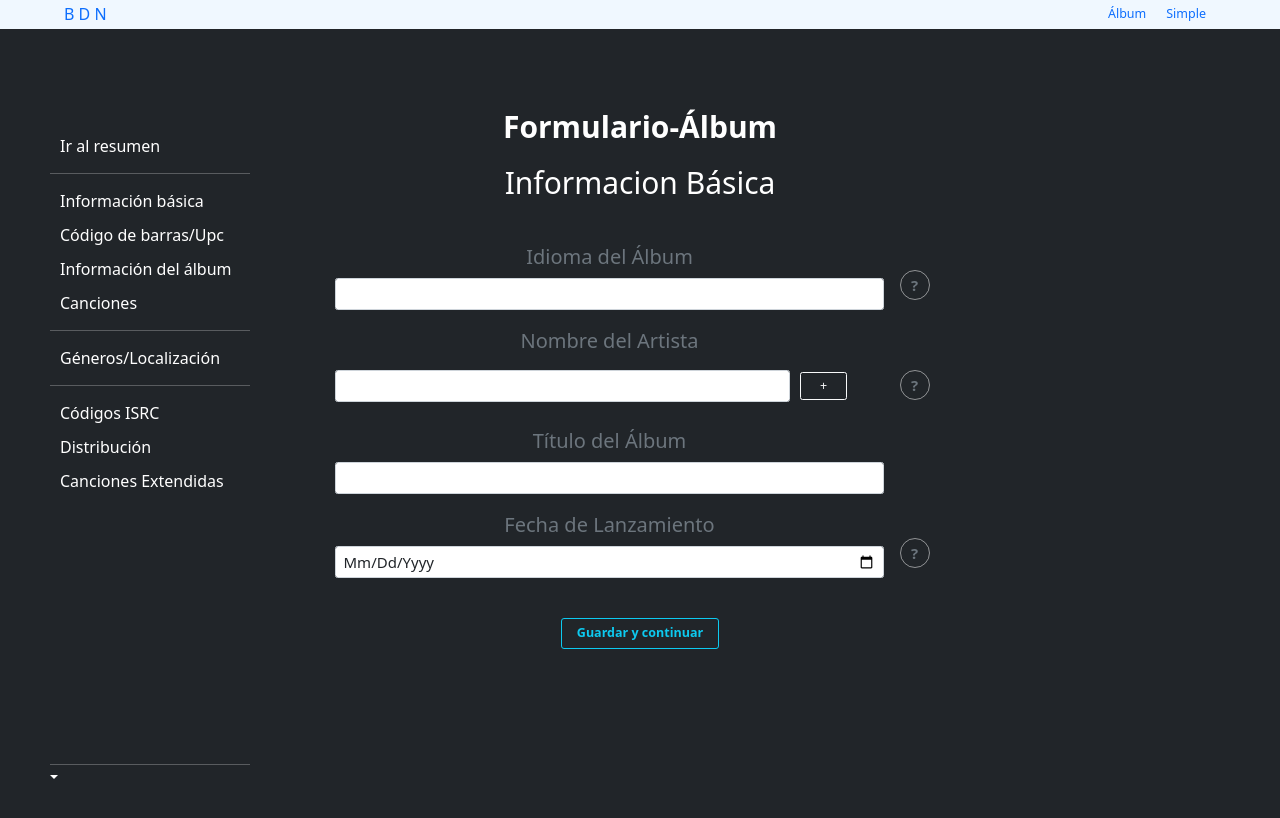
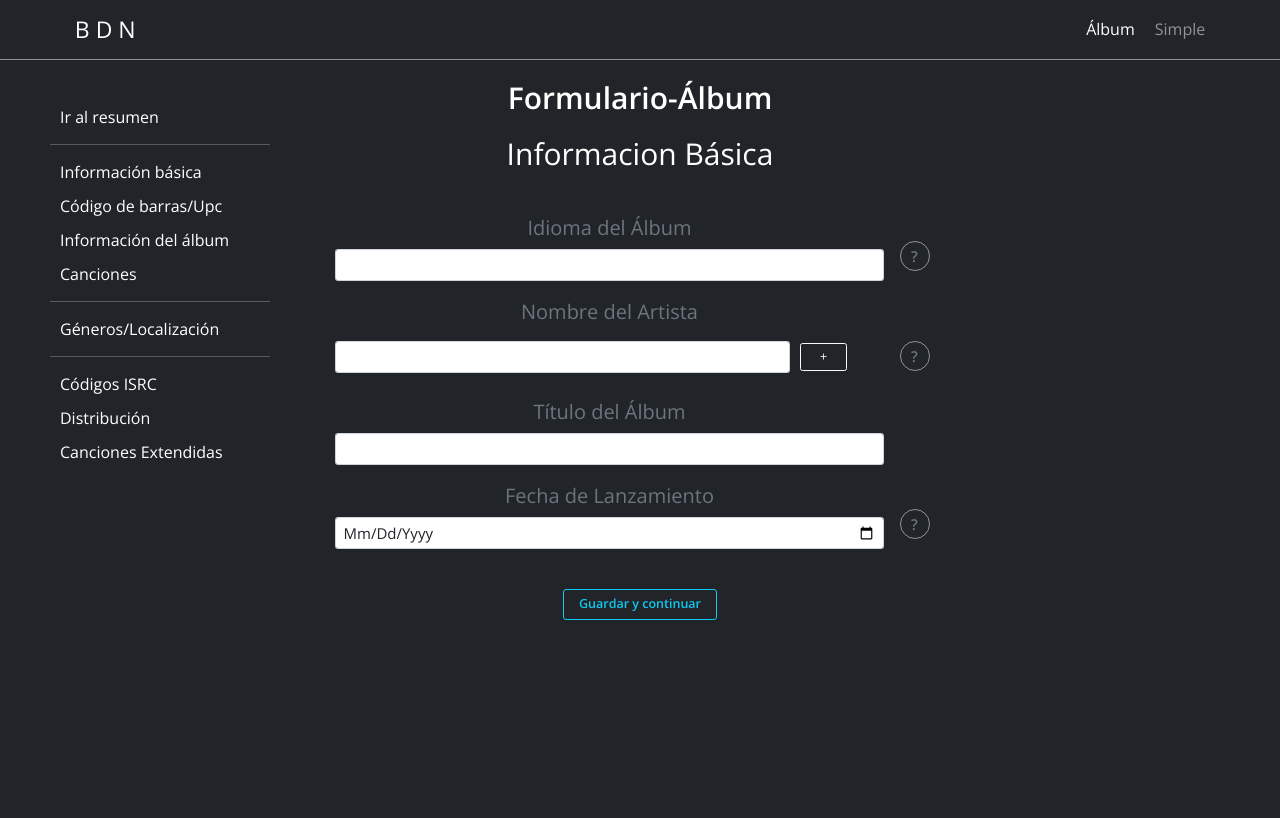
Before and after one commit to hjcas87/formulario, a React (Create React App) app: page /album in a window 1280 px wide. Shown: the top 818 px of the page. Built offline with nearby package versions, Linux system fonts and the light colour scheme.

Commit message:
nuevo docs

```diff
--- a/public/index.html
+++ b/public/index.html
@@ -15,9 +15,11 @@
       user's mobile device or desktop. See https://developers.google.com/web/fundamentals/web-app-manifest/
     -->
     <link rel="manifest" href="%PUBLIC_URL%/manifest.json" />
+    <link rel="preconnect" href="https://fonts.googleapis.com"><link rel="preconnect" href="https://fonts.gstatic.com" crossorigin>
+    <link href="https://fonts.googleapis.com/css2?family=Open+Sans:wght@300;400;600&display=swap" rel="stylesheet">
     <link href="https://cdn.jsdelivr.net/npm/bootstrap@5.0.2/dist/css/bootstrap.min.css" rel="stylesheet" integrity="sha384-EVSTQN3/azprG1Anm3QDgpJLIm9Nao0Yz1ztcQTwFspd3yD65VohhpuuCOmLASjC" crossorigin="anonymous"><title>React App</title>
   </head>
-  <body class="bg-dark" style="color: white;">
+  <body>
     <noscript>You need to enable JavaScript to run this app.</noscript>
     <div id="root"></div>
     <!--
--- a/src/components/album/InfoBasica.js
+++ b/src/components/album/InfoBasica.js
@@ -112,7 +112,7 @@ export const InfoBasica = () => {
     }
 
     return (
-        <>
+        <div className="main-container">
 
 
 
@@ -263,6 +263,6 @@ export const InfoBasica = () => {
                 // !isObjEmpty( data ) && <div className="fill"></div>
             }
             {/* <Outlet /> */}
-        </>
+        </div>
     )
 }
--- a/src/components/album/Sidebar.js
+++ b/src/components/album/Sidebar.js
@@ -7,11 +7,27 @@ console.log(arr)
     // const inputs = document.querySelectorAll('input')
     // console.log(inputs)
 
+    const handleSidebar = () => {
+
+        const container = document.querySelector('.main-container');
+        const menuAside = document.querySelector('.sidebar-cont');
+        container.classList.toggle('opacity');
+        menuAside.classList.toggle('open');
+
+    }
+
 
     return (
 
         <>
-            <div className="text-white bg-dark sidebar toggled" id="sidebar-wrapper">
+            <div className="text-white bg-dark sidebar">
+            <div className="menu-side">
+                <div className="menu-side-icon" onClick={ handleSidebar } >
+                    <svg xmlns="http://www.w3.org/2000/svg" className="h-6 w-6" fill="none" viewBox="0 0 24 24" stroke="currentColor">
+                        <path strokeLinecap="round" strokeLinejoin="round" strokeWidth={2} d="M12 5v.01M12 12v.01M12 19v.01M12 6a1 1 0 110-2 1 1 0 010 2zm0 7a1 1 0 110-2 1 1 0 010 2zm0 7a1 1 0 110-2 1 1 0 010 2z" />
+                    </svg>
+                </div>
+            </div>
                 <NavLink
                     className={ ({ isActive }) => 'nav-item text-white ' + (isActive ? 'activo nav-item' : '') }
                     to="/"
@@ -19,7 +35,7 @@ console.log(arr)
                     Ir al resumen
                 </NavLink>
                 <hr/>
-                <ul className="nav nav-pills flex-column mb-auto">
+                <ul className="nav nav-pills flex-column">
                     <li>
                         <NavLink
                             className={ ({ isActive }) => 'nav-item text-white ' + (isActive ? 'activo nav-item' : '') }
@@ -86,19 +102,7 @@ console.log(arr)
                     </li>
 
                 </ul>
-                <hr />
-                <div className="dropdown">
-                <a href="#" className="d-flex align-items-center text-white text-decoration-none dropdown-toggle" id="dropdownUser1" data-bs-toggle="dropdown" aria-expanded="false">
 
-                </a>
-                <ul className="dropdown-menu dropdown-menu-dark text-small shadow" aria-labelledby="dropdownUser1">
-                    <li><a className="dropdown-item" href="#">New project...</a></li>
-                    <li><a className="dropdown-item" href="#">Settings</a></li>
-                    <li><a className="dropdown-item" href="#">Profile</a></li>
-                    <li><hr className="dropdown-divider" /></li>
-                    <li><a className="dropdown-item" href="#">Sign out</a></li>
-                </ul>
-                </div>
             </div>
         </>
 
--- a/src/components/album/UpcScreen.js
+++ b/src/components/album/UpcScreen.js
@@ -72,8 +72,8 @@ export const UpcScreen = () => {
     }
 
     return (
-        <>
-        <div className=" text-secondary px-4 py-5 text-center" id="upc_info">
+        <div className="main-container">
+        <div className=" text-secondary px-4 py-5 text-center animate__animated animate__fadeIn" id="upc_info">
 
                 <div className="py-5">
                 <h1 className="display-5 fw-bold text-white">Código de barras (UPC)</h1>
@@ -153,6 +153,6 @@ export const UpcScreen = () => {
             </div>
         </div>
 
-        </>
+        </div>
     )
 }
--- a/src/components/ui/AlbumScreen.js
+++ b/src/components/ui/AlbumScreen.js
@@ -4,7 +4,9 @@ import { Sidebar } from '../album/Sidebar'
 export const AlbumScreen = () => {
     return (
         <section className="grid-screen">
-            <Sidebar />
+            <aside className="sidebar-cont bg-dark">
+                <Sidebar />
+            </aside>
             <Outlet />
         </section>
     )
--- a/src/components/ui/Navbar.js
+++ b/src/components/ui/Navbar.js
@@ -4,18 +4,18 @@ export const Navbar = () => {
     console.log(['object'])
     return (
     <>
-        <nav className="navegacion">
+        <nav className="navegacion bg-dark">
             <div className="navbar-container">
-            <Link to="/" >B D N</Link>
+                <Link to="/" className="link-item-bigger">B D N</Link>
                 <div className="menu-links">
                     <NavLink
-                    className={ ({ isActive }) => 'nav-item nav-link fs-5 ' + (isActive ? 'active' : '') }
+                        className={ ({ isActive }) => 'link-item ' + (isActive ? 'activ' : '') }
                         to="album"
                     >
                         Álbum
                     </NavLink>
                     <NavLink
-                    className={ ({ isActive }) => 'nav-item nav-link fs-5 ' + (isActive ? 'active' : '') }
+                        className={ ({ isActive }) => 'link-item ' + (isActive ? 'activ' : '') }
                         to="simple"
                     >
                         Simple
--- a/src/styles/base/_globales.scss
+++ b/src/styles/base/_globales.scss
@@ -11,8 +11,8 @@ html{
     box-sizing: inherit;
 }
 body {
-    // font-family: v.$letraPrincipal;
-    // background-color: v.$negro;
+    font-family: 'Open Sans', sans-serif;
+    background-color: #212529;
     // color: v.$blanco;
     font-size: 1.6rem;
     overflow-x: hidden;
@@ -58,3 +58,15 @@ ul {
 input, textarea {
     text-transform: capitalize;
 }
+
+hr {
+    margin: 1rem 0;
+    color: inherit;
+    background-color: currentColor;
+    border: 0;
+    opacity: .25;
+}
+
+hr:not([size]) {
+    height: 1px;
+}
--- /dev/null
+++ b/src/styles/base/_utilities.scss
@@ -0,0 +1,25 @@
+
+
+.bg-dark {
+    background-color: #212529;
+}
+
+.text-white {
+    color: #fff;
+}
+
+.mb-auto {
+    margin-bottom: auto;
+}
+
+.flex-column {
+    flex-direction: column;
+}
+
+.nav {
+    display: flex;
+    flex-wrap: wrap;
+    padding-left: 0;
+    margin-bottom: 0;
+    list-style: none;
+}
--- a/src/styles/components/_gridscreen.scss
+++ b/src/styles/components/_gridscreen.scss
@@ -4,7 +4,19 @@
 .grid-screen {
     display: grid;
     grid-template-columns: 1fr 2fr 1fr;
+    min-height: 100vh;
+    position: relative;
     @include tablet{
         grid-template-columns: 1fr;
+        // grid-template-rows: 1fr 1fr;
+    }
+    .main-container {
+
+        transition: opacity 1s;
+    }
+
+    .opacity {
+        opacity: 0.3;
+        transition: opacity 1s;
     }
 }
--- a/src/styles/components/_navbar.scss
+++ b/src/styles/components/_navbar.scss
@@ -2,9 +2,11 @@
 
 
 .navegacion {
-    z-index: 3;
-    // height: 7rem;
-    background-color: aliceblue;
+    z-index: 4;
+    position: fixed;
+    width: 100%;
+    padding: 1.2rem;
+    border-bottom: 1px solid rgba($color: #fff, $alpha: .5);
 }
 
 .navbar-container {
@@ -17,4 +19,18 @@
 }
 .menu-links {
     display: flex;
+    gap: 2rem;
+    .link-item {
+        color: rgba($color: #fff, $alpha: .5);
+    }
+    .activ {
+        color: rgba($color: #fff, $alpha: 1.0);
+    }
 }
+.link-item-bigger {
+    color: rgba($color: #fff, $alpha: 1.0);
+    font-size: 2.3rem;
+    &:hover {
+        color: rgba($color: #fff, $alpha: 1.0);
+    }
+}
--- a/src/styles/components/_sidebar.scss
+++ b/src/styles/components/_sidebar.scss
@@ -1,5 +1,27 @@
 @import '../base/mixins.scss';
 
+.sidebar-cont {
+    @include tablet{
+        position: absolute;
+        width: 30rem;
+        transform: translate(-28.5rem);
+        border-right: 1px solid rgba($color: #fff, $alpha: .5);
+        transition: transform 1s;
+        z-index: 2;
+        box-shadow: 4px 0px 7px 0px rgba(0,0,0,0.7);
+-webkit-box-shadow: 4px 0px 7px 0px rgba(0,0,0,0.7);
+-moz-box-shadow: 4px 0px 7px 0px rgba(0,0,0,0.7);
+    }
+    @include phone{
+        width: 23rem;
+        transform: translate(-21.7rem);
+    }
+
+}
+.open {
+    transform: translate(0);
+    transition: transform 1s;
+}
 .sidebar {
     display: flex;
     flex-shrink: 0;
@@ -10,10 +32,28 @@
     padding: 10rem 5rem 5rem 5rem;
     position: sticky;
     top: 0;
-    width: 30rem;
-    z-index: 2;
+    @include phone{
+        padding: 10rem 1.5rem 5rem 0;
+    }
+}
+.menu-side{
+    position: relative;
+    left: 6.3rem;
+    top: 30vh;
+    justify-content: end;
+    display: none;
+    padding: .5rem;
     @include tablet{
-        display: none!important;
+        display: flex;
+    }
+    @include phone{
+        left: 3rem;
+    }
+}
+.menu-side-icon {
+    width: 3rem;
+    &:hover {
+        cursor: pointer;
     }
 }
 
--- a/src/styles/styles.scss
+++ b/src/styles/styles.scss
@@ -1,5 +1,6 @@
 @import './base/normalize';
 @import './base/globales';
+@import './base/utilities';
 @import './base/mixins';
 @import './components/error';
 
```
Also changed, not shown: 10 other files (tests, documents, lock files or other folders). Lines whose indentation alone changed are shown as unchanged.
